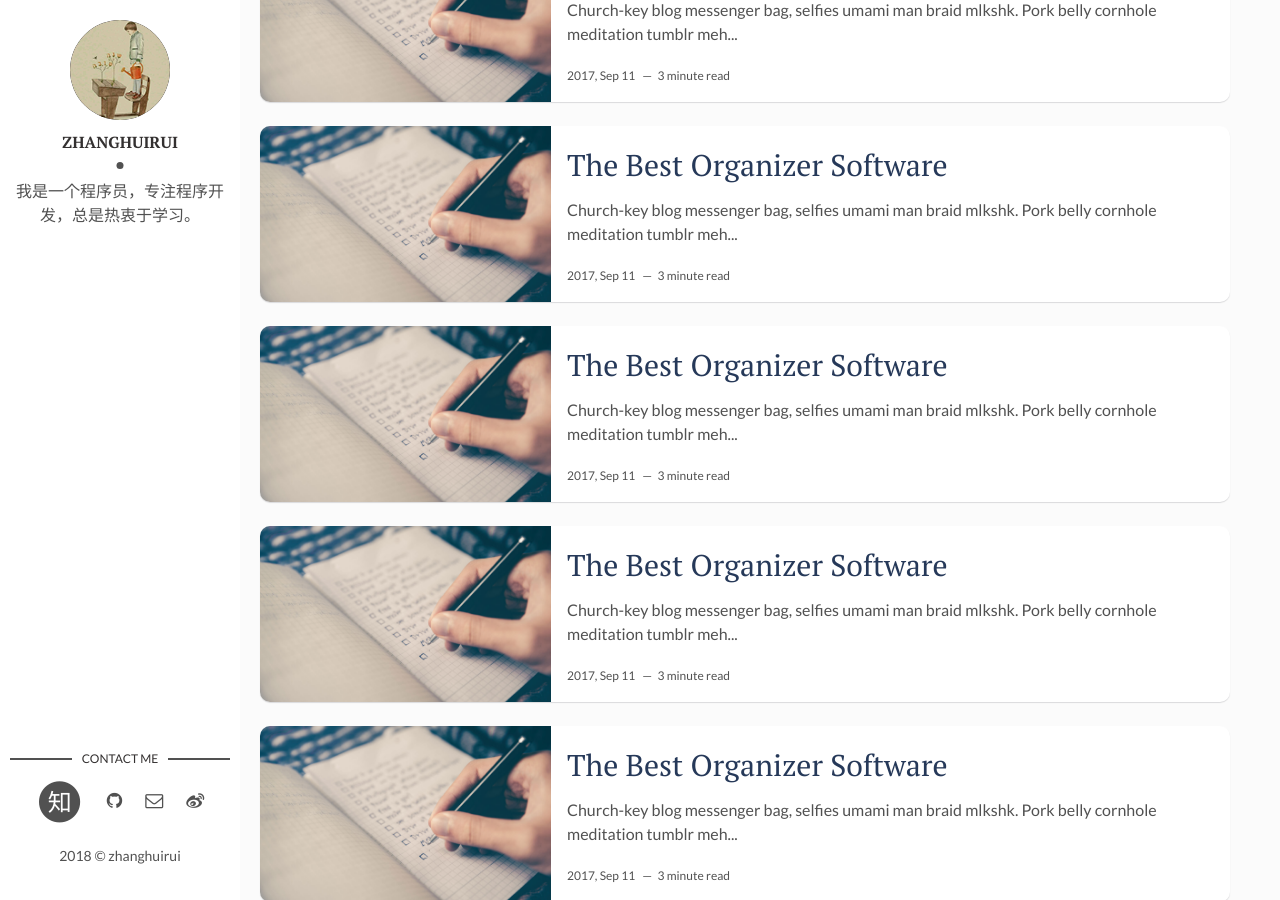
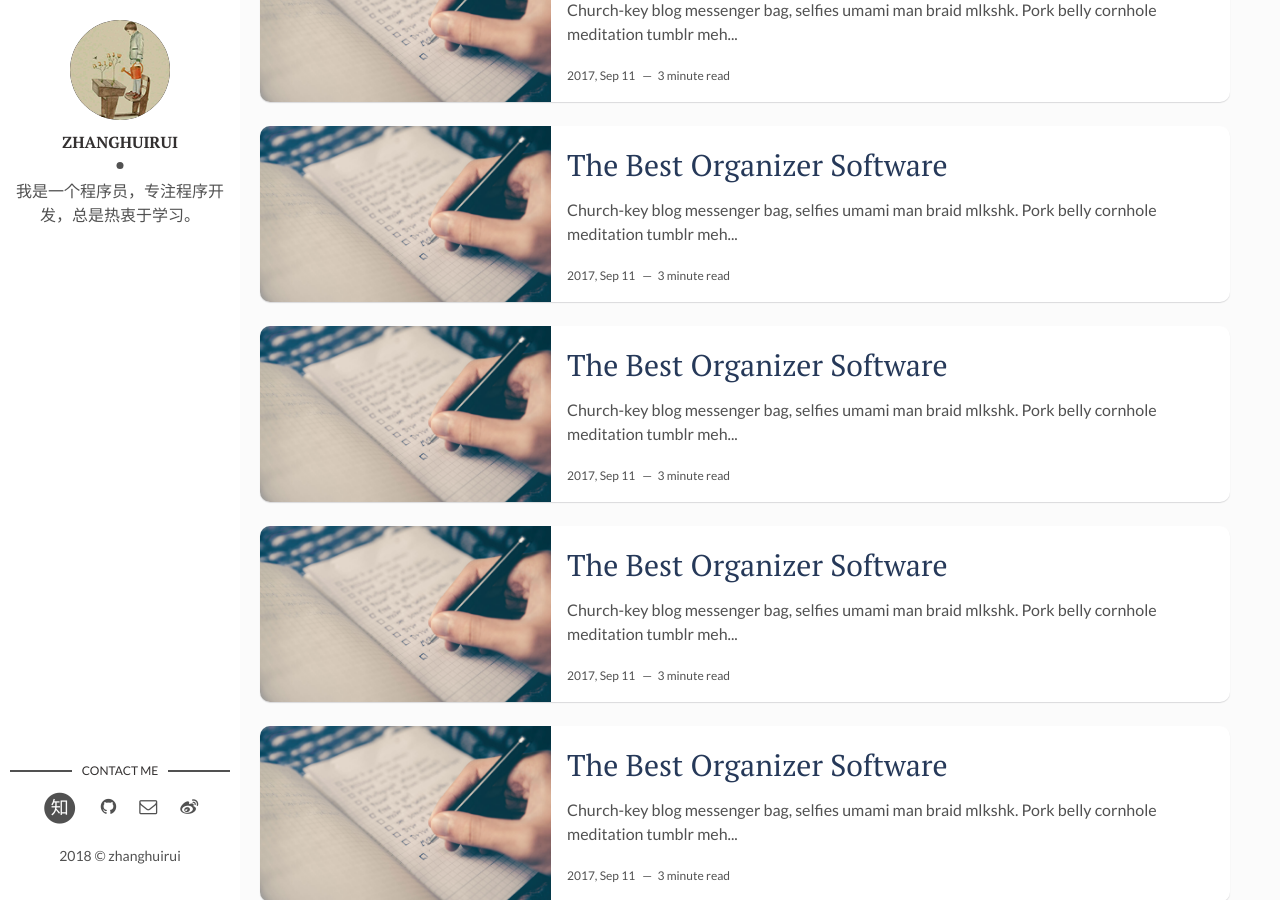
Before and after one commit to ZhangHuirui/ZhangHuirui.github.io, a Jekyll site: the page built from index.html, in a window 1280 px wide and 900 px high, scrolled down 494 px. Built offline with Jekyll 4.4.1, drawn with Linux system fonts in a browser that asks for light colours; the list of posts is cut into pages by our own code.

Commit message:
qq
qq

Co-Authored-By: ZhangHuirui <zhanghuirui163@163.com>

```diff
--- a/_layouts/main.html
+++ b/_layouts/main.html
@@ -22,9 +22,9 @@ layout: default
           <li><a href="https://twitter.com/artemsheludko_" target="_blank"><i class="fa fa-twitter" aria-hidden="true"></i></a></li>
         {% endif %} -->
         {% if site.social-zhihu %}
-          <li class="zhihu"><a href="https://www.zhihu.com/people/{{site.social-zhihu}}" target="_blank"><span class="fa-stack fa-lg"><i class="fa fa-circle fa-stack-2x"></i><i class="fa  fa-stack-1x fa-inverse">知</i></span></a></li>
+          <li class="zhihu"><a href="https://www.zhihu.com/people/{{site.social-zhihu}}" target="_blank"><span class="fa-stack"><i class="fa fa-circle fa-stack-2x"></i><i class="fa  fa-stack-1x fa-inverse">知</i></span></a></li>
         {% else %}
-          <li class="zhihu"><a href="https://www.zhihu.com/people/{{site.social-zhihu}}" target="_blank"><span class="fa-stack fa-lg"><i class="fa fa-circle fa-stack-2x"></i><i class="fa  fa-stack-1x fa-inverse">知</i></span></i></a></li>
+          <li class="zhihu"><a href="https://www.zhihu.com/people/{{site.social-zhihu}}" target="_blank"><span class="fa-stack"><i class="fa fa-circle fa-stack-2x"></i><i class="fa  fa-stack-1x fa-inverse">知</i></span></i></a></li>
         {% endif %}
         <!-- {% if site.social-facebook %}
           <li><a href="https://facebook.com/{{ site.social-facebook }}" target="_blank"><i class="fa fa-facebook" aria-hidden="true"></i></a></li>
```
